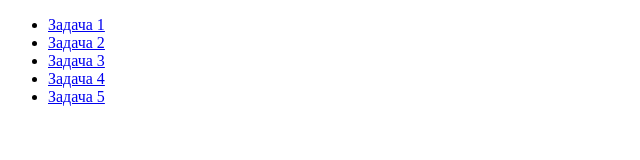
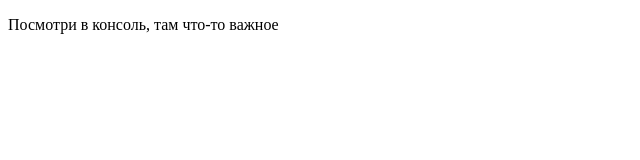
Before and after one commit to Dorigoray/Module-6, a plain HTML site: page index.html in a window 1280 px wide. Shown: the whole page, without its empty margins (0-640 px from the left). Drawn offline with Linux system fonts and the light colour scheme.

Commit message:
add files task 1

```diff
--- a/index.html
+++ b/index.html
@@ -2,25 +2,11 @@
 <html lang="en">
 <head>
     <meta charset="UTF-8">
-    <title>JS-Start</title>
+    <meta name="viewport" content="width=device-width, initial-scale=1.0">
+    <title>JS-Start. 1 задача</title>
 </head>
 <body>
-<ul>
-  <li>
-    <a href="task1/index.html">Задача 1</a>
-  </li>
-  <li>
-    <a href="task2/index.html">Задача 2</a>
-  </li>
-  <li>
-    <a href="task3/index.html">Задача 3</a>
-  </li>
-  <li>
-    <a href="task4/index.html">Задача 4</a>
-  </li>
-  <li>
-    <a href="task5/index.html">Задача 5</a>
-  </li>
-</ul>
+    <p>Посмотри в консоль, там что-то важное</p>
 </body>
+<script src="script.js"></script>
 </html>
--- /dev/null
+++ b/script.js
@@ -0,0 +1 @@
+console.log('Привет,мир!');
```
